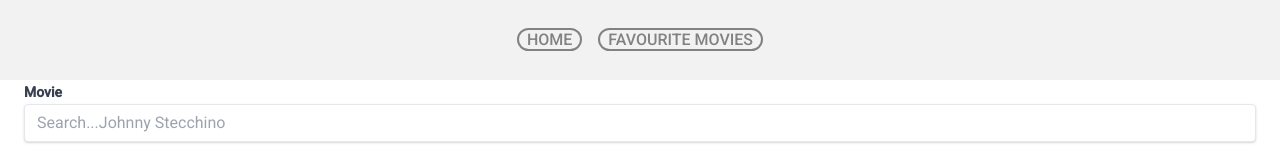
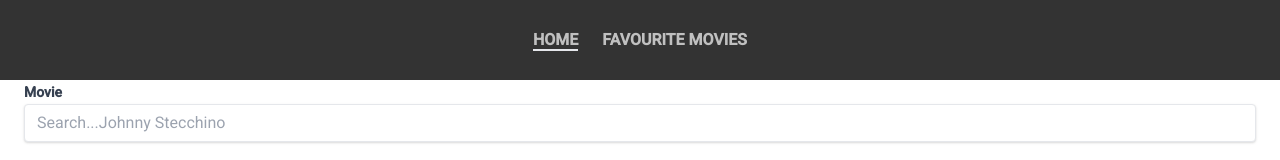
Before and after one commit to anusky/omdb-gallery, a Next.js app: page / in a window 1280 px wide. Shown: the top 160 px of the page. Built offline with nearby package versions, Linux system fonts and the light colour scheme; no server answers.

Commit message:
develop - wip - added more things to readme. Fixed bad id

```diff
--- a/components/Header/header-link.js
+++ b/components/Header/header-link.js
@@ -1,11 +1,15 @@
 import Link from "next/link";
+import { useRouter } from "next/router";
 import { string } from "prop-types";
 const HeaderLink = ({ text, href }) => {
+  const { asPath } = useRouter();
   return (
     <Link passHref href={href}>
       <a
         data-testid="header-link-component"
-        className="text-omdb-gray-medium hover:text-omdb-gray-dark-2 font-medium border-2 border-omdb-gray-medium hover:border-omdb-gray-dark-2 rounded-full px-2 uppercase"
+        className={`text-omdb-gray-light hover:text-omdb-gray-light-2 uppercase font-bold ${
+          href === asPath ? "border-b-2" : ""
+        }`}
       >
         {text}
       </a>
--- a/components/Header/index.js
+++ b/components/Header/index.js
@@ -5,9 +5,9 @@ const Header = () => {
   return (
     <nav
       data-testid="header-component"
-      className="h-20 bg-omdb-gray-light-2 grid place-items-center"
+      className="h-20 bg-omdb-gray-dark grid place-items-center"
     >
-      <ul className="grid grid-flow-col gap-4">
+      <ul className="grid grid-flow-col gap-y-4 gap-x-6">
         <li>
           <HeaderLink text="Home" href={PAGE_URL_LIST.HOME} />
         </li>
--- a/components/pagination/index.js
+++ b/components/pagination/index.js
@@ -43,7 +43,7 @@ const Pagination = ({
   return (
     <div
       data-testid="pagination-component"
-      className="bg-white  hidden sm:flex-1 sm:flex sm:items-center sm:justify-between border-t border-gray-200  text-g4m-gray-dark-2 py-4"
+      className="bg-white  sm:flex-1 sm:flex sm:items-center sm:justify-between border-t border-gray-200  text-g4m-gray-dark-2 py-4"
     >
       <div>
         <p className="text-omdb-gray-dark-2 grid grid-flow-col gap-x-1">
@@ -84,6 +84,7 @@ const Pagination = ({
         >
           <span className="sr-only">{"previous"}</span>
           <ChevronLeft />
+          <span className="md:hidden">Previous</span>
         </button>
         {firstPagesArray.map((el, index) => {
           const currentIndex = index + 1;
@@ -123,6 +124,7 @@ const Pagination = ({
           disabled={currentPage >= maxPages}
         >
           <span className="sr-only">{"next"}</span>
+          <span className="md:hidden">Next</span>
           <ChevronRight />
         </button>
       </nav>
--- a/components/pagination/pagination-insert-page-input.js
+++ b/components/pagination/pagination-insert-page-input.js
@@ -12,7 +12,7 @@ const PaginationInsertPageInput = ({
     <button
       data-testid="pagination-insert-page-button"
       onClick={handleFormVisibility}
-      className="relative inline-flex items-center px-2 py-2  border border-gray-300 bg-white text-sm font-medium text-g4m-gray-dark-2 hover:bg-gray-50 select-none"
+      className="hidden relative md:inline-flex items-center px-2 py-2  border border-gray-300 bg-white text-sm font-medium text-g4m-gray-dark-2 hover:bg-gray-50 select-none"
     >
       ...
     </button>
--- a/components/pagination/pagination-number-button.js
+++ b/components/pagination/pagination-number-button.js
@@ -1,7 +1,7 @@
 import { bool, func, number } from "prop-types";
 
 const PaginationNumberButton = ({ active, handleOnPageChange, pageToJump }) => {
-  const className = `omdb-pagination-number ${
+  const className = `hidden md:block omdb-pagination-number ${
     active
       ? "bg-omdb-gray-light-2 cursor-auto"
       : "bg-white hover:bg-omdb-gray-light-2"
--- a/pages/movies/[id].js
+++ b/pages/movies/[id].js
@@ -4,6 +4,7 @@ import Loader from "@/components/Loader";
 import MetaTags from "@/components/MetaTags";
 import MovieCard from "@/components/MovieCard";
 import { useRouter } from "next/dist/client/router";
+import { useEffect } from "react";
 
 import useSwr from "swr";
 
@@ -15,9 +16,15 @@ export default function MoviesPage({}) {
     router.query.id ? `/api/movies/${router.query.id}` : null,
     fetcher
   );
+
+  useEffect(() => {
+    if (data?.Error) {
+      router.push("/404");
+    }
+  }, [data]); // eslint-disable-line react-hooks/exhaustive-deps
   return (
     <Layout>
-      {data ? (
+      {data && !data.Error ? (
         <section className="container mx-auto p-6 grid gap-y-4">
           <MetaTags
             customMetaTags={{
```
Also changed, not shown: 1 other file (tests, documents, lock files or other folders).
